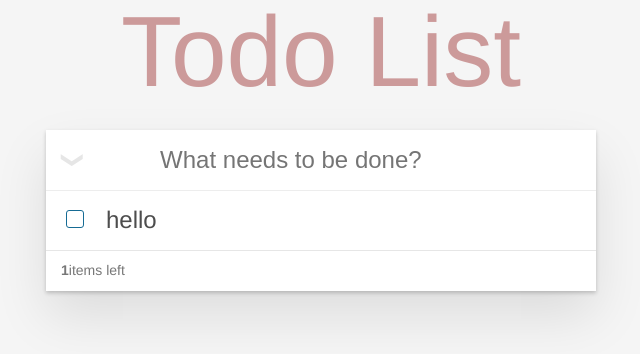
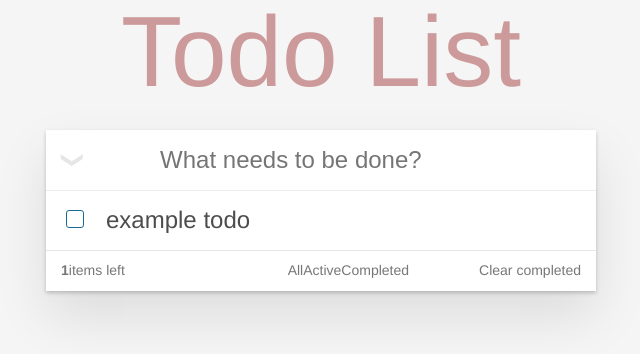
Before and after one commit to proehavshiy/ITScool-todo, a React (Create React App) app: page / in a window 1280 px wide. Shown: the top 354 px of the page, without its empty margins (319-959 px from the left). Built offline with nearby package versions, Linux system fonts and the light colour scheme.

Commit message:
feat: Filters component

```diff
--- a/src/components/App/App.tsx
+++ b/src/components/App/App.tsx
@@ -1,5 +1,5 @@
-import React, { FC } from 'react';
-import { ITodo } from '../../types';
+import React, { FC, useState } from 'react';
+import { IFilter, ITodo } from '../../types';
 import Button from '../Button/Button';
 import Footer from '../Footer/Footer';
 import Header from '../Header/Header';
@@ -7,17 +7,16 @@ import TodoListView from '../TodoListView/TodoListView';
 import './App.css';
 
 const App: FC = () => {
-
-  const todos: ITodo[] = [
+  const [todos, setTodos] = useState<ITodo[]>([
     {
       id: '1',
       isDone: false,
       isDisplay: true,
       isEditing: false,
-      value: 'hello',
-    },
-  ]
-
+      value: 'example todo',
+    }
+  ])
+  const [filter, setFilter] = useState<IFilter>({ currentStatus: 'all' });
 
   return (
     <div className='app'>
@@ -25,7 +24,7 @@ const App: FC = () => {
       <main>
         <TodoListView todoItems={todos} />
       </main>
-      <Footer todoItems={todos} />
+      <Footer todoItems={todos} filter={filter} setFilter={setFilter} />
     </div>
   )
 }
--- /dev/null
+++ b/src/components/Footer/Filters/Filters.css
@@ -0,0 +1,20 @@
+.filters {
+  margin: 0;
+  padding: 0;
+  list-style: none;
+  display: flex;
+  justify-content: space-around;
+  align-items: center;
+}
+
+.filters li {
+  cursor: pointer;
+}
+
+.filters li:last-child {
+  margin-left: 70px;
+}
+
+.filters li>.selected {
+  border-color: rgba(175, 47, 47, 0.2);
+}
--- /dev/null
+++ b/src/components/Footer/Filters/Filters.tsx
@@ -0,0 +1,76 @@
+import React, { FC } from 'react';
+import { FilterStatus } from '../../../types';
+import Button from '../../Button/Button';
+import './Filters.css';
+
+const BUTTON_FILTER_ALL = 'All';
+const BUTTON_FILTER_ACTIVE = 'Active';
+const BUTTON_FILTER_COMPLETED = 'Completed';
+const BUTTON_FILTER_CLEARALL = 'Clear completed';
+
+const FILTERSTATUS_ALL = 'all';
+const FILTERSTATUS_ACTIVE = 'active';
+const FILTERSTATUS_COMPLETED = 'completed';
+
+
+interface IFilters {
+  filterStatus: typeof FILTERSTATUS_ALL | typeof FILTERSTATUS_ACTIVE | typeof FILTERSTATUS_COMPLETED;
+  updateFilter: (filterValue: FilterStatus) => void;
+};
+
+const Filters: FC<IFilters> = ({ filterStatus, updateFilter }) => {
+
+  const handleDisplayAll = () => {
+    // dispatch(displayAll())
+    // dispatch(setFilterStatus(FILTERSTATUS_ALL))
+    updateFilter(FILTERSTATUS_ALL)
+  }
+  const handleDisplayActive = () => {
+    // dispatch(displayActive())
+    // dispatch(setFilterStatus(FILTERSTATUS_ACTIVE))
+    updateFilter(FILTERSTATUS_ACTIVE)
+  }
+  const handleDisplayCompleted = () => {
+    // dispatch(displayCompleted())
+    // dispatch(setFilterStatus(FILTERSTATUS_COMPLETED))
+    updateFilter(FILTERSTATUS_COMPLETED)
+  }
+  const handleDeleteAll = () => {
+    // dispatch(deleteToDo({ deleteCompleted: true }))
+  }
+
+  return (
+    <ul className={'filters'}>
+      <li>
+        <Button
+          text={BUTTON_FILTER_ALL}
+          isActive={filterStatus === FILTERSTATUS_ALL}
+          handleClick={handleDisplayAll}
+
+        />
+      </li>
+      <li>
+        <Button
+          text={BUTTON_FILTER_ACTIVE}
+          isActive={filterStatus === FILTERSTATUS_ACTIVE}
+          handleClick={handleDisplayActive}
+        />
+      </li>
+      <li>
+        <Button
+          text={BUTTON_FILTER_COMPLETED}
+          isActive={filterStatus === FILTERSTATUS_COMPLETED}
+          handleClick={handleDisplayCompleted}
+        />
+      </li>
+      <li>
+        <Button
+          text={BUTTON_FILTER_CLEARALL}
+          handleClick={handleDeleteAll}
+        />
+      </li>
+    </ul>
+  )
+}
+
+export default Filters
--- a/src/components/Footer/Footer.tsx
+++ b/src/components/Footer/Footer.tsx
@@ -1,24 +1,30 @@
 import React, { FC } from 'react';
-import { ITodo } from '../../types';
+import { FilterStatus, IFilter, ITodo } from '../../types';
 import Counter from './Counter/Counter';
+import Filters from './Filters/Filters';
 import './Footer.css';
 
 interface IFooter {
   todoItems: ITodo[];
+  filter: IFilter;
+  setFilter: (newFilterStatus: IFilter) => void;
 };
 
-const Footer: FC<IFooter> = ({ todoItems }) => {
+const Footer: FC<IFooter> = ({ todoItems, filter, setFilter }) => {
 
   const todosLeft = todoItems.reduce((acc, curr) => {
     curr.isDone === false && acc++
     return acc
   }, 0);
 
+  const updateFilter = (newFilterStatus: FilterStatus) => {
+    setFilter({ currentStatus: newFilterStatus })
+  }
+
   return (
     <footer className={'footer'}>
       <Counter count={todosLeft} />
-      {/* <Counter />
-      <Filters /> */}
+      <Filters filterStatus={filter.currentStatus} updateFilter={updateFilter} />
     </footer>
   )
 }
--- a/src/types/index.tsx
+++ b/src/types/index.tsx
@@ -5,3 +5,9 @@ export interface ITodo {
   isEditing: boolean;
   value: string;
 };
+
+export type FilterStatus = 'all' | 'completed' | 'active';
+
+export interface IFilter {
+  currentStatus: FilterStatus;
+}
```
